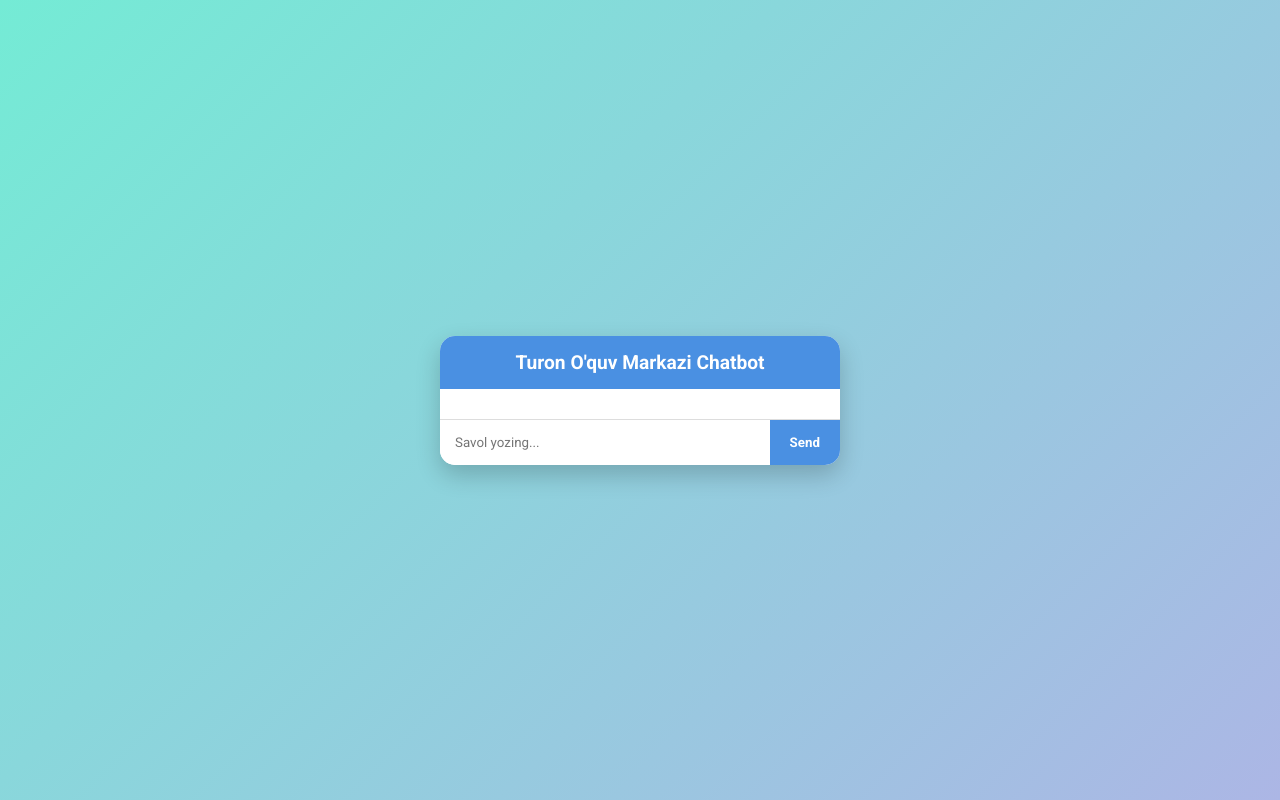
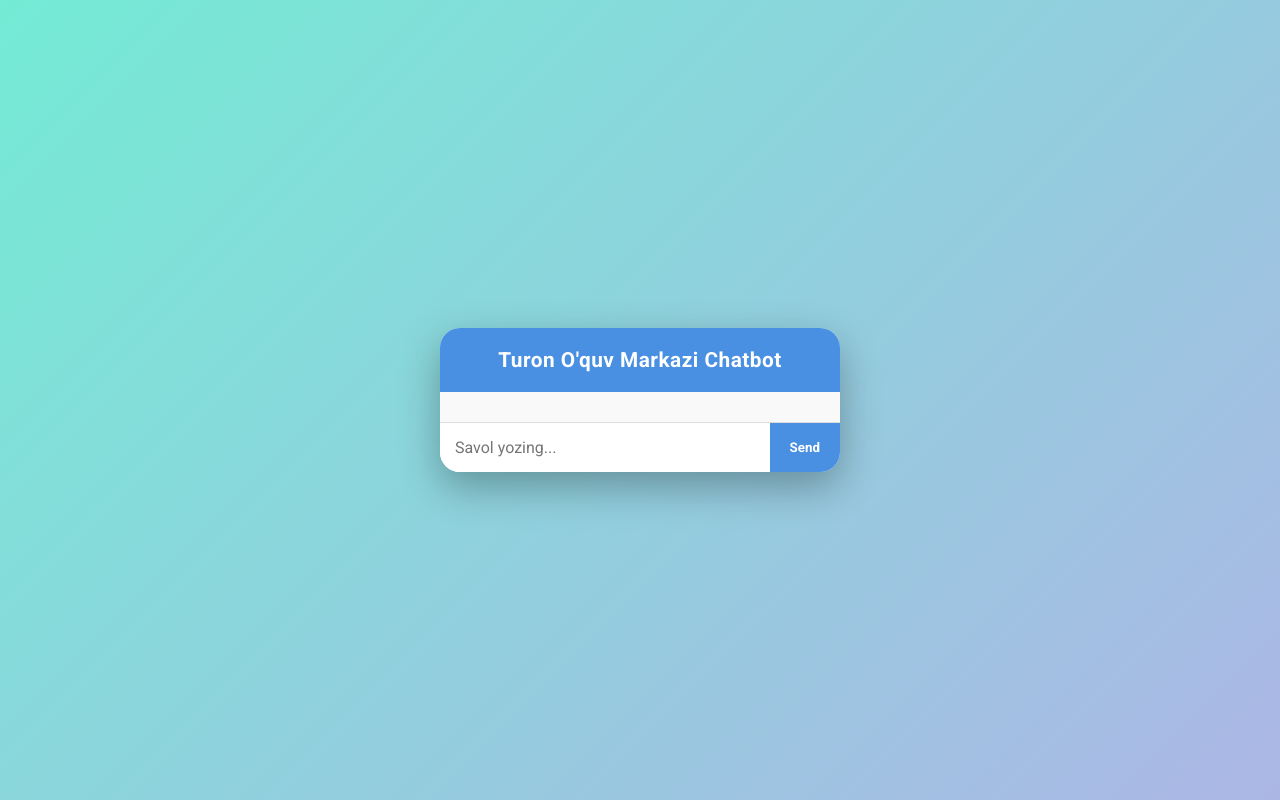
Before and after one commit to Ziyodxon005/turonchatai, a plain HTML site: page index.html in a window 1280 px wide. Drawn offline with Linux system fonts and the light colour scheme.

Commit message:
Update index.html

```diff
--- a/index.html
+++ b/index.html
@@ -7,17 +7,75 @@
 <link href="https://fonts.googleapis.com/css2?family=Roboto:wght@400;500;700&display=swap" rel="stylesheet">
 <style>
   * { box-sizing:border-box; margin:0; padding:0; font-family: 'Roboto', sans-serif;}
-  body { display:flex; justify-content:center; align-items:center; height:100vh; background: linear-gradient(135deg,#74ebd5,#ACB6E5);}
-  .chat-container { width:400px; max-width:95%; background:#fff; border-radius:15px; box-shadow:0 10px 25px rgba(0,0,0,0.2); overflow:hidden; display:flex; flex-direction:column;}
-  .chat-header { background:#4a90e2; color:#fff; padding:15px; font-weight:700; font-size:1.2em; text-align:center;}
-  .chat-messages { flex:1; padding:15px; overflow-y:auto; display:flex; flex-direction:column; gap:10px;}
-  .message { padding:10px 15px; border-radius:15px; max-width:80%; word-wrap:break-word;}
-  .user { background:#e1f5fe; align-self:flex-end;}
-  .bot { background:#f1f1f1; align-self:flex-start;}
-  .chat-input { display:flex; border-top:1px solid #ddd;}
-  .chat-input input { flex:1; padding:15px; border:none; outline:none;}
-  .chat-input button { padding:0 20px; border:none; background:#4a90e2; color:#fff; cursor:pointer; font-weight:700;}
-  .chat-input button:hover { background:#357ab7;}
+  body {
+    display:flex;
+    justify-content:center;
+    align-items:center;
+    height:100vh;
+    background: linear-gradient(135deg,#74ebd5,#ACB6E5);
+  }
+  .chat-container {
+    width:400px;
+    max-width:95%;
+    background:#fff;
+    border-radius:20px;
+    box-shadow:0 15px 40px rgba(0,0,0,0.3);
+    display:flex;
+    flex-direction:column;
+    overflow:hidden;
+    animation: fadeIn 0.5s ease-in-out;
+  }
+  .chat-header {
+    background:#4a90e2;
+    color:#fff;
+    padding:20px;
+    font-weight:700;
+    font-size:1.3em;
+    text-align:center;
+    letter-spacing:0.5px;
+    box-shadow: 0 4px 10px rgba(0,0,0,0.2);
+  }
+  .chat-messages {
+    flex:1;
+    padding:15px;
+    overflow-y:auto;
+    display:flex;
+    flex-direction:column;
+    gap:10px;
+    background:#f9f9f9;
+  }
+  .message {
+    padding:12px 18px;
+    border-radius:20px;
+    max-width:80%;
+    word-wrap:break-word;
+    animation: slideIn 0.3s ease;
+  }
+  .user { background:#e1f5fe; align-self:flex-end; }
+  .bot { background:#f1f1f1; align-self:flex-start; }
+  .chat-input {
+    display:flex;
+    border-top:1px solid #ddd;
+  }
+  .chat-input input {
+    flex:1;
+    padding:15px;
+    border:none;
+    outline:none;
+    font-size:1em;
+  }
+  .chat-input button {
+    padding:0 20px;
+    border:none;
+    background:#4a90e2;
+    color:#fff;
+    font-weight:700;
+    cursor:pointer;
+    transition:0.3s;
+  }
+  .chat-input button:hover { background:#357ab7; }
+  @keyframes fadeIn { from{opacity:0;} to{opacity:1;} }
+  @keyframes slideIn { from{opacity:0; transform:translateY(10px);} to{opacity:1; transform:translateY(0);} }
 </style>
 </head>
 <body>
```
